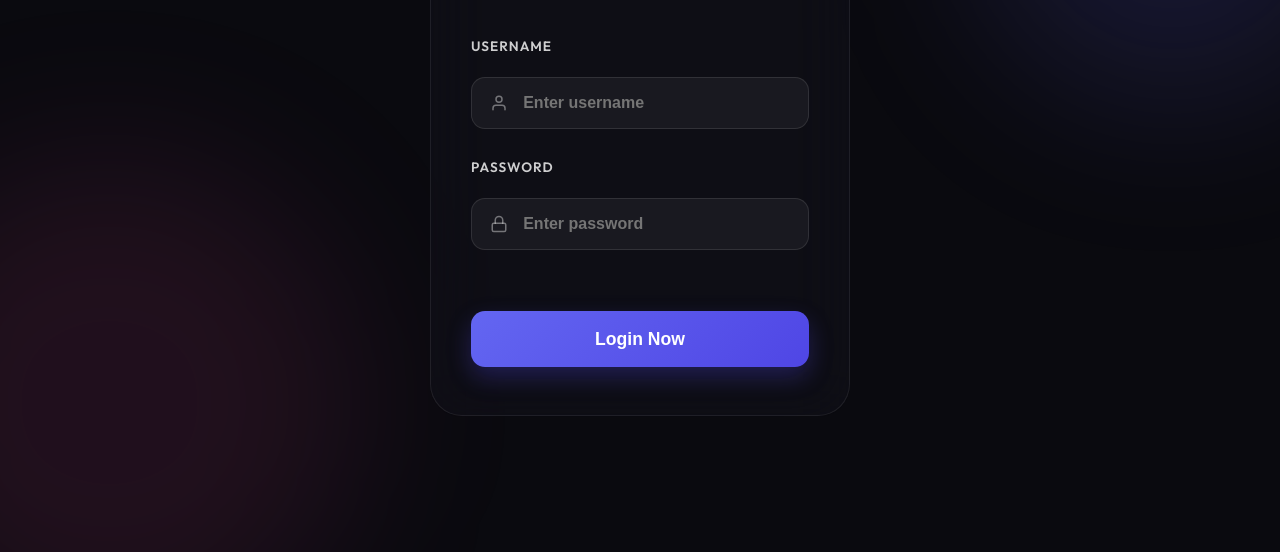
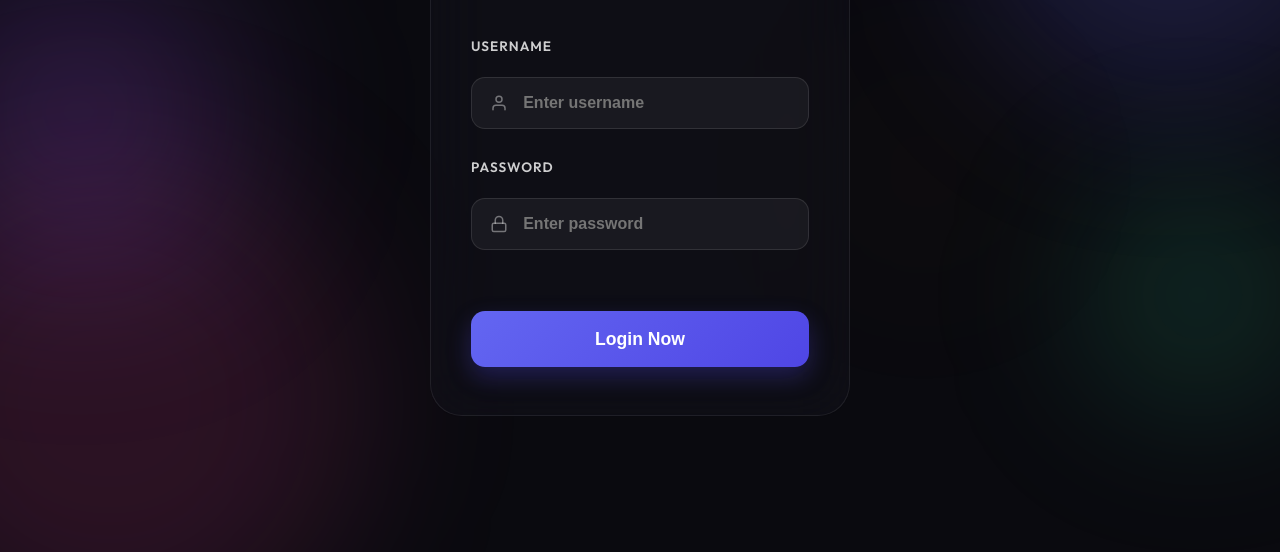
Before and after one commit to daffaibrani7-alt/bekantansss, a website: page index.html in a window 1280 px wide. Shown: the part 248-800 px from the top of the page. Drawn offline with Linux system fonts and the light colour scheme; no server answers.

Commit message:
Add cute animated blobs to login background

```diff
--- a/index.html
+++ b/index.html
@@ -42,6 +42,9 @@
         <div class="login-bg-shapes">
             <div class="shape shape-1"></div>
             <div class="shape shape-2"></div>
+            <div class="shape shape-3"></div>
+            <div class="shape shape-4"></div>
+            <div class="shape shape-5"></div>
         </div>
     </section>
 
--- a/style.css
+++ b/style.css
@@ -4286,7 +4286,7 @@ body.spin-wheel-active::after {
 .shape-1 {
     width: 400px;
     height: 400px;
-    background: rgba(99, 102, 241, 0.15);
+    background: rgba(99, 102, 241, 0.2);
     top: -100px;
     right: -100px;
     animation: orbit 20s infinite linear;
@@ -4295,12 +4295,39 @@ body.spin-wheel-active::after {
 .shape-2 {
     width: 500px;
     height: 500px;
-    background: rgba(236, 72, 153, 0.1);
+    background: rgba(236, 72, 153, 0.15);
     bottom: -150px;
     left: -150px;
     animation: orbit 25s infinite linear reverse;
 }
 
+.shape-3 {
+    width: 300px;
+    height: 300px;
+    background: rgba(168, 85, 247, 0.2);
+    top: 20%;
+    left: -100px;
+    animation: float 15s infinite ease-in-out;
+}
+
+.shape-4 {
+    width: 250px;
+    height: 250px;
+    background: rgba(52, 211, 153, 0.15);
+    bottom: 20%;
+    right: -50px;
+    animation: float 12s infinite ease-in-out reverse;
+}
+
+.shape-5 {
+    width: 200px;
+    height: 200px;
+    background: rgba(245, 158, 11, 0.1);
+    top: 40%;
+    right: 20%;
+    animation: pulse 10s infinite ease-in-out;
+}
+
 @keyframes orbit {
     from {
         transform: rotate(0deg) translateX(50px) rotate(0deg);
@@ -4309,6 +4336,17 @@ body.spin-wheel-active::after {
     to {
         transform: rotate(360deg) translateX(50px) rotate(-360deg);
     }
+}
+
+@keyframes float {
+    0%, 100% { transform: translate(0, 0) scale(1); }
+    33% { transform: translate(30px, 50px) scale(1.1); }
+    66% { transform: translate(-20px, 20px) scale(0.9); }
+}
+
+@keyframes pulse {
+    0%, 100% { transform: scale(1); opacity: 0.1; }
+    50% { transform: scale(1.3); opacity: 0.3; }
 }
 
 @media (max-width: 480px) {
```
